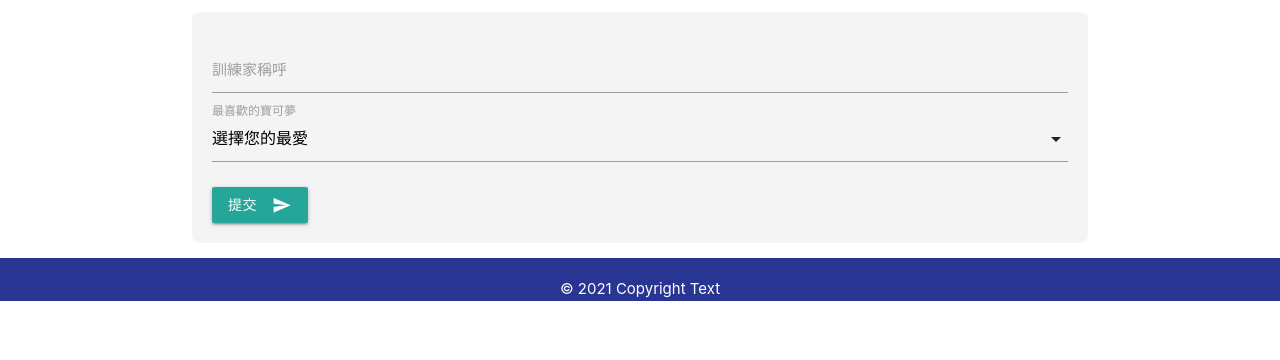
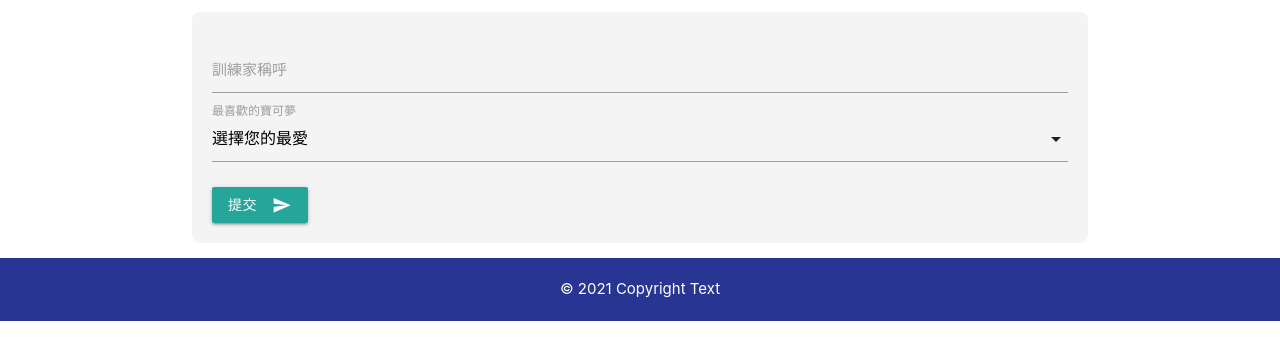
Before and after one commit to deco0926/mywebsite, a plain HTML site: page vote.html in a window 1280 px wide. Shown: the part 184-544 px from the top of the page. Drawn offline with nearby package versions, Linux system fonts and the light colour scheme.

Commit message:
Update style.css

```diff
--- a/style.css
+++ b/style.css
@@ -24,3 +24,6 @@
 .page-footer .container {
     text-align: center;
 }
+footer {
+    padding: 20px 0;
+}
```
Lines whose indentation alone changed are shown as unchanged.
